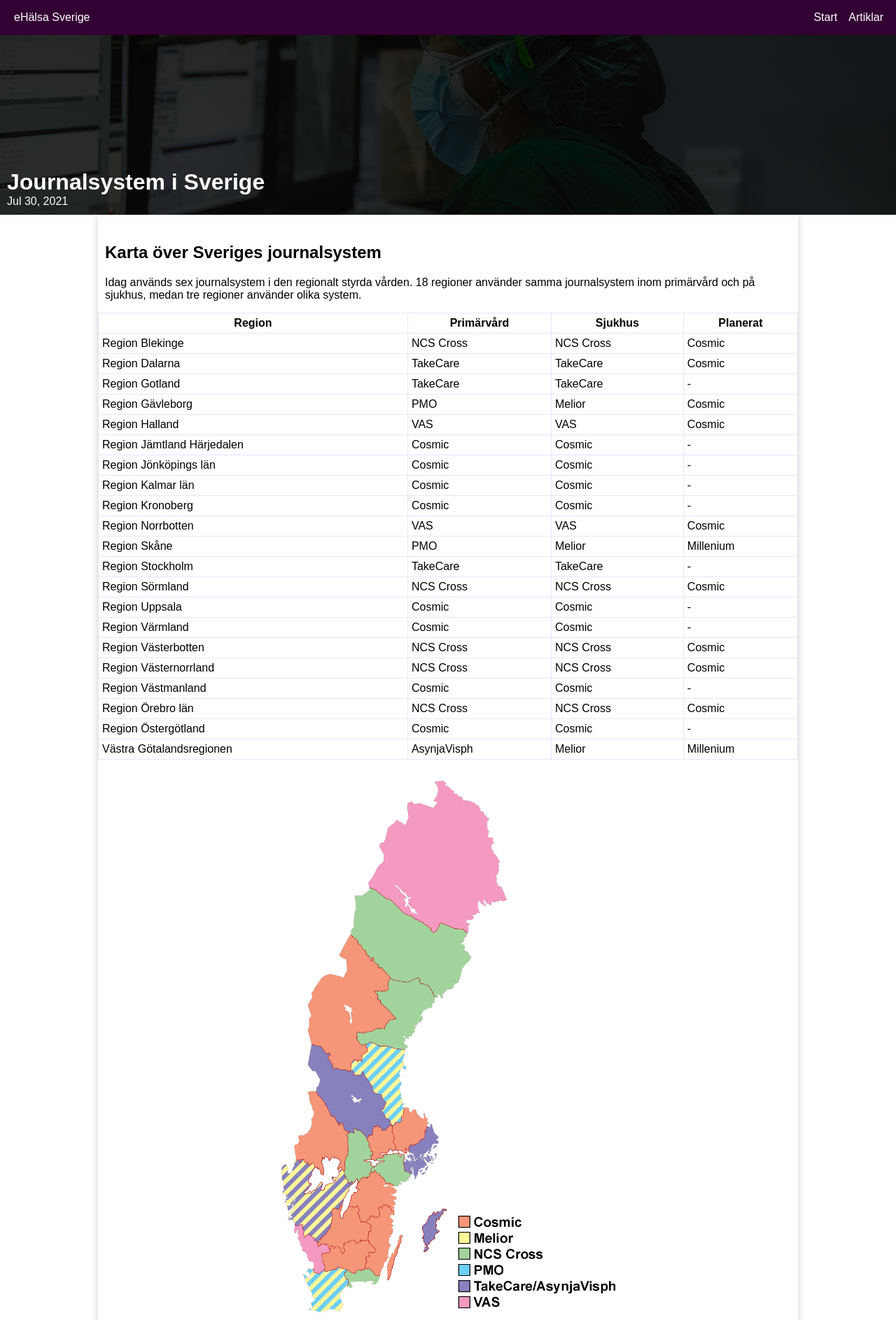
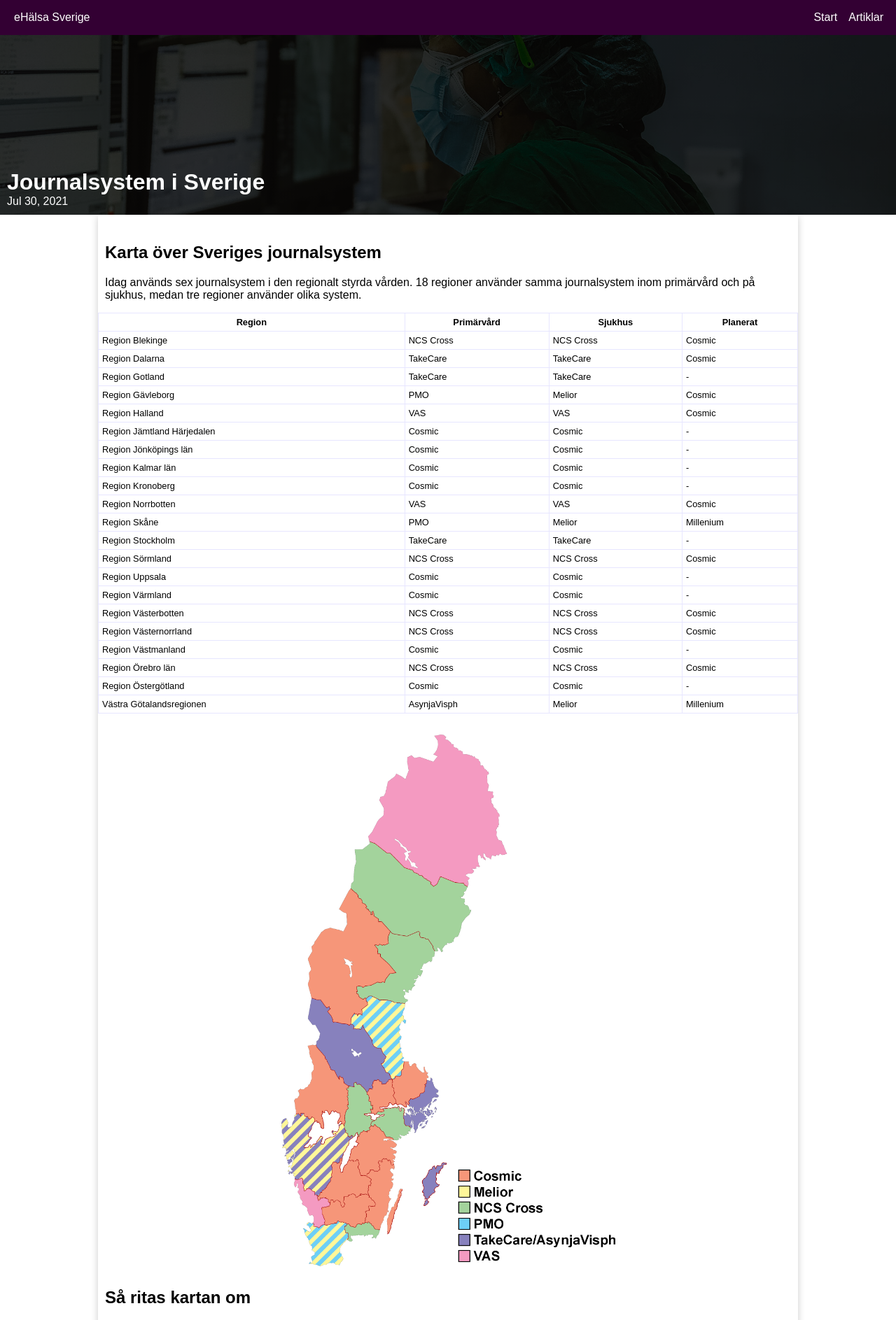
Before and after one commit to teddykladdkak/ehalsa-sverige, a Jekyll site: the page built from _posts/2021-07-30-journalsystem i Sverige.markdown, in a window 1280 px wide. Shown: the top 1887 px of the page at 70% size. Built offline with Jekyll 4.4.1, drawn with Linux system fonts in a browser that asks for light colours.

Commit message:
Update main.css

```diff
--- a/style/main.css
+++ b/style/main.css
@@ -259,7 +259,7 @@
     width: 100%;
     border-collapse: collapse;
     background-color: #FFF;
-    word-wrap: break-word;
+    font-size: 0.8rem;
 }
 .postbody table td, .postbody table th {
     border-collapse: collapse;
```
